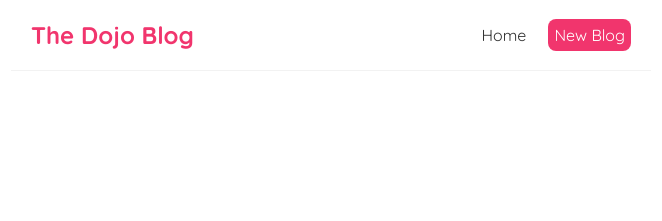
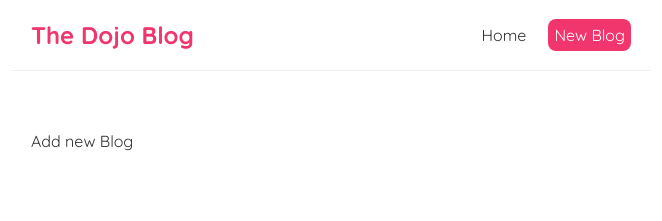
Before and after one commit to KipsangEmmanuel/Sample-React-Blog, a React (Create React App) app: page /create in a window 1280 px wide. Shown: the top 221 px of the page, without its empty margins (309-971 px from the left). Built offline with nearby package versions, Linux system fonts and the light colour scheme.

Commit message:
Route Parameters

```diff
--- a/src/App.js
+++ b/src/App.js
@@ -1,6 +1,8 @@
 import Home from './Home';
 import NavBar from './NavBar';
 import {Routes, Route, BrowserRouter, } from 'react-router-dom';
+import Create from './Create';
+import BlogDetails from './BlogDetails';
 
 function App() {
 
@@ -11,7 +13,11 @@
         <div className='content'>
           {/* <Home /> */}
           <Routes>
-            <Route path="/home" element={<Home />} />
+            <Route exact path="/home" element={<Home />} />
+            <Route path="/create" element={<Create />} />
+            <Route path="/blogs/:id" element={<BlogDetails />} />
+
+
 
           </Routes>
         </div>
--- /dev/null
+++ b/src/BlogDetails.js
@@ -0,0 +1,14 @@
+import React from 'react'
+import { useParams } from 'react-router-dom'
+
+const BlogDetails = () => {
+    const  { id } = useParams()
+
+  return (
+    <div className='blog-details'>
+        <h2>Blog details - {id} </h2>
+    </div>
+  )
+}
+
+export default BlogDetails
--- a/src/BlogList.js
+++ b/src/BlogList.js
@@ -1,4 +1,5 @@
 import React from 'react'
+import { Link } from 'react-router-dom'
 
 const BlogList = ({blogs, title}) => {
     //const blogs = props.blogs;
@@ -8,8 +9,10 @@
         <h2>{ title }</h2>
         {blogs.map((blog) => (
             <div className='blog-preview' key={blog.id}>
+              <Link to={`/blogs/${blog.id}`}>
                 <h2>{ blog.title }</h2>
                 <p>Written by { blog.author }</p>
+              </Link>
             </div>
         ))}
     </div>
--- /dev/null
+++ b/src/Create.js
@@ -0,0 +1,11 @@
+import React from 'react'
+
+const Create = () => {
+  return (
+    <div className='create'>
+        Add new Blog
+    </div>
+  )
+}
+
+export default Create
--- a/src/NavBar.js
+++ b/src/NavBar.js
@@ -1,16 +1,17 @@
 import React from 'react'
+import { Link } from 'react-router-dom'
 
 const NavBar = () => {
   return (
     <nav className='navbar'>
         <h1>The Dojo Blog</h1>
         <div className='links'>
-            <a href='/'>Home</a>
-            <a href='/create'style={{
+            <Link to='/home'>Home</Link>
+            <Link to='/create'style={{
                 color: "white",
                 backgroundColor: "#f1356d",
                 borderRadius: "8px"
-            }}>New Blog</a>
+            }}>New Blog</Link>
         </div>
 
     </nav>
--- a/src/index.css
+++ b/src/index.css
@@ -48,3 +48,6 @@
   color: #f1356d;
   margin-bottom: 8px;
 }
+.blog-preview a{
+  text-decoration: none;
+}
```
